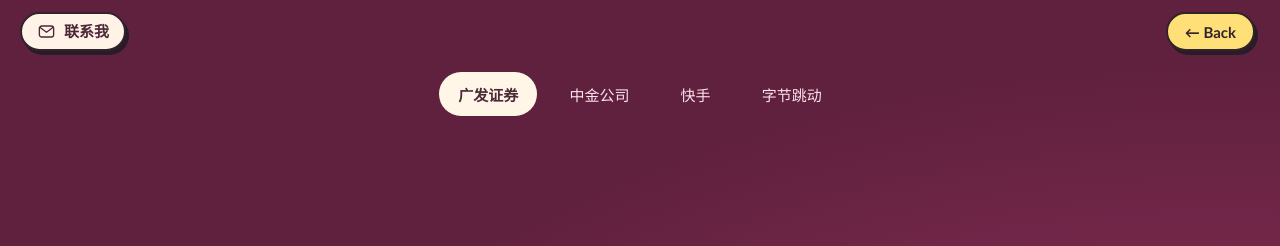
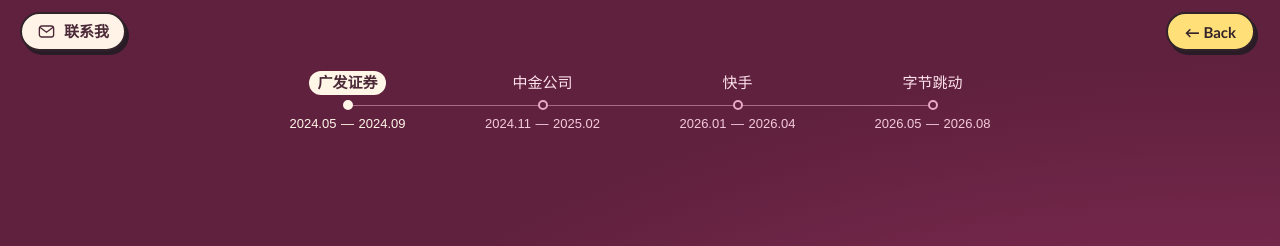
Before and after one commit to wangyilu001/portfolio, a plain HTML site: page experience.html in a window 1280 px wide. Shown: the top 246 px of the page. Drawn offline with Linux system fonts and the light colour scheme.

Commit message:
Publish portfolio from 5b83bec4fc52

```diff
--- a/detail-simple.css
+++ b/detail-simple.css
@@ -80,28 +80,62 @@ body.experience-deck-page {
   padding: 72px 0 0;
 }
 .experience-picker {
-  display: flex;
-  align-items: center;
-  justify-content: center;
-  gap: clamp(3px, 1vw, 15px);
-  padding: 0 10px 5px;
+  position: relative;
+  isolation: isolate;
+  display: grid;
+  grid-template-columns: repeat(4, minmax(0, 1fr));
+  width: min(780px, calc(100% - 24px));
+  margin-inline: auto;
+  padding-bottom: 8px;
+}
+.experience-picker::before {
+  content: "";
+  position: absolute;
+  z-index: -1;
+  inset-inline: 12.5%;
+  top: 33px;
+  border-top: 1px solid #e9a8c48c;
 }
 .experience-picker a {
   display: grid;
-  place-items: center;
-  min-height: 44px;
-  padding-inline: clamp(6px, 1.5vw, 20px);
-  border-radius: 30px;
+  grid-template-rows: 22px 14px auto;
+  justify-items: center;
+  align-items: center;
+  gap: 4px;
+  min-height: 58px;
+  padding-block: 0 3px;
+  border-radius: 12px;
   color: #ffe3ed;
   white-space: nowrap;
-  font-size: clamp(12px, 1.2vw, 15px);
   outline-offset: -3px;
 }
-.experience-picker a:hover { background: #ffffff22; }
-.experience-picker a[aria-current] {
-  background: #fff6e8;
-  color: #4b2937;
-  font-weight: 700;
+.timeline-company {
+  padding: 3px 8px;
+  border-radius: 20px;
+  font-size: clamp(12px, 1.2vw, 15px);
+  line-height: 1.2;
+}
+.timeline-point {
+  width: 10px;
+  height: 10px;
+  border: 2px solid #e9a8c4;
+  border-radius: 50%;
+  background: #60213e;
+}
+.timeline-period {
+  display: flex;
+  gap: .35em;
+  color: #f5cadc;
+  font-size: clamp(10px, 1.1vw, 13px);
+  font-variant-numeric: tabular-nums;
+}
+.experience-picker a:hover .timeline-company { background: #ffffff22; }
+.experience-picker a[aria-current] .timeline-company { background: #fff6e8; color: #4b2937; font-weight: 700; }
+.experience-picker a[aria-current] .timeline-point { background: #fff6e8; border-color: #fff6e8; }
+.experience-picker a[aria-current] .timeline-period { color: #fff6e8; }
+@media (max-width: 520px) {
+  .timeline-period { display: grid; gap: 0; line-height: 1.2; text-align: center; }
+  .timeline-separator { font-size: 0; }
 }
 .experience-deck {
   display: flex;
--- a/experience.html
+++ b/experience.html
@@ -3,7 +3,7 @@
   <link rel="stylesheet" href="contact.css?v=resume-download">
   <link rel="stylesheet" href="responsive.css">
   <script src="contact.js?v=resume-download" defer></script>
-<link rel="stylesheet" href="detail-simple.css?v=vertical-deck">
+<link rel="stylesheet" href="detail-simple.css?v=internship-timeline">
   <script src="experience-deck.js?v=1" defer></script>
 </head>
 <body class="experience-detail-page experience-deck-page" data-current-section="internships"><a class="island-back" href="index.html#internships" aria-label="Back：返回实习总览">← Back</a><a class="skip-link" href="#main">跳到主要内容</a>
@@ -18,11 +18,27 @@
     <symbol id="icon-briefcase" viewBox="0 0 100 100"><rect x="9" y="28" width="82" height="59" rx="12" fill="#f58540" stroke="#1d2440" stroke-width="5"/><path d="M34 27v-8q0-6 6-6h20q6 0 6 6v8M11 48q39 23 78 0" fill="none" stroke="#1d2440" stroke-width="5" stroke-linejoin="round"/><rect x="42" y="48" width="16" height="19" rx="4" fill="#f9fcf4" stroke="#1d2440" stroke-width="4"/></symbol>
   </defs></svg>
 
-  <nav class="experience-picker" aria-label="实习经历">
-    <a href="#gf">广发证券</a>
-    <a href="#cicc">中金公司</a>
-    <a href="#kuaishou">快手</a>
-    <a href="#bytedance">字节跳动</a>
+  <nav class="experience-picker" aria-label="实习时间线">
+    <a href="#gf">
+      <span class="timeline-company">广发证券</span>
+      <span class="timeline-point" aria-hidden="true"></span>
+      <span class="timeline-period"><time datetime="2024-05">2024.05</time><span class="timeline-separator">—</span><time datetime="2024-09">2024.09</time></span>
+    </a>
+    <a href="#cicc">
+      <span class="timeline-company">中金公司</span>
+      <span class="timeline-point" aria-hidden="true"></span>
+      <span class="timeline-period"><time datetime="2024-11">2024.11</time><span class="timeline-separator">—</span><time datetime="2025-02">2025.02</time></span>
+    </a>
+    <a href="#kuaishou">
+      <span class="timeline-company">快手</span>
+      <span class="timeline-point" aria-hidden="true"></span>
+      <span class="timeline-period"><time datetime="2026-01">2026.01</time><span class="timeline-separator">—</span><time datetime="2026-04">2026.04</time></span>
+    </a>
+    <a href="#bytedance">
+      <span class="timeline-company">字节跳动</span>
+      <span class="timeline-point" aria-hidden="true"></span>
+      <span class="timeline-period"><time datetime="2026-05">2026.05</time><span class="timeline-separator">—</span><time datetime="2026-08">2026.08</time></span>
+    </a>
   </nav>
   <main class="experience-deck" id="main" tabindex="0" aria-label="实习详情，可上下滚动">
     <article class="detail-simple" id="gf" tabindex="-1" aria-labelledby="gf-title"><figure><img src="assets/internship-illustrations/04-guangfa-portrait.png" alt="毛绒艺潞在船坞前研究造船订单、船价和产能，并搭建供需模型" width="1024" height="1536" decoding="async"></figure><section class="detail-resume"><header class="detail-heading"><h2 id="gf-title">广发证券</h2><p class="detail-role">研究所机械组实习生（2023年新财富第一）</p></header><ul>
```
